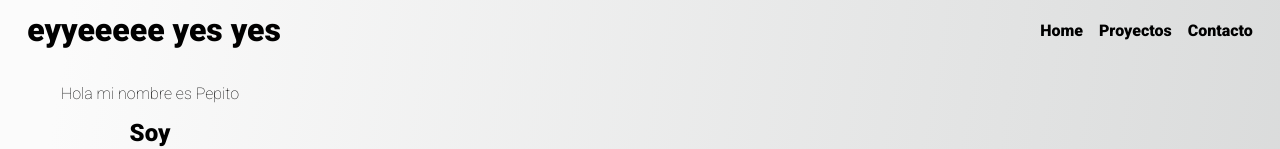
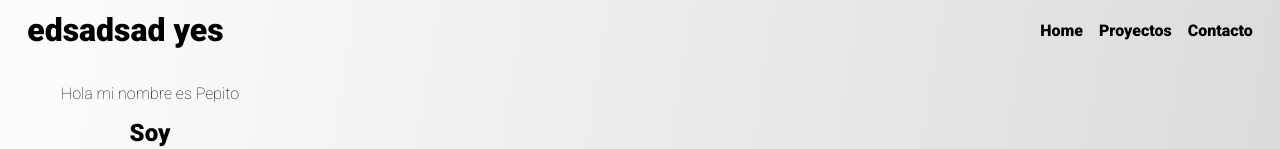
Before and after one commit to caroefe/10clase-github, a plain HTML site: page index.html in a window 1280 px wide. Shown: the top 149 px of the page. Drawn offline with Linux system fonts and the light colour scheme.

Commit message:
11vo cambio

```diff
--- a/index.html
+++ b/index.html
@@ -17,7 +17,7 @@
 
 <body>
 
-    <header><h1>eyyeeeee yes yes</h1>
+    <header><h1>edsadsad yes</h1>
         <nav>
             <ul>
                 <li>Home</li>
```
